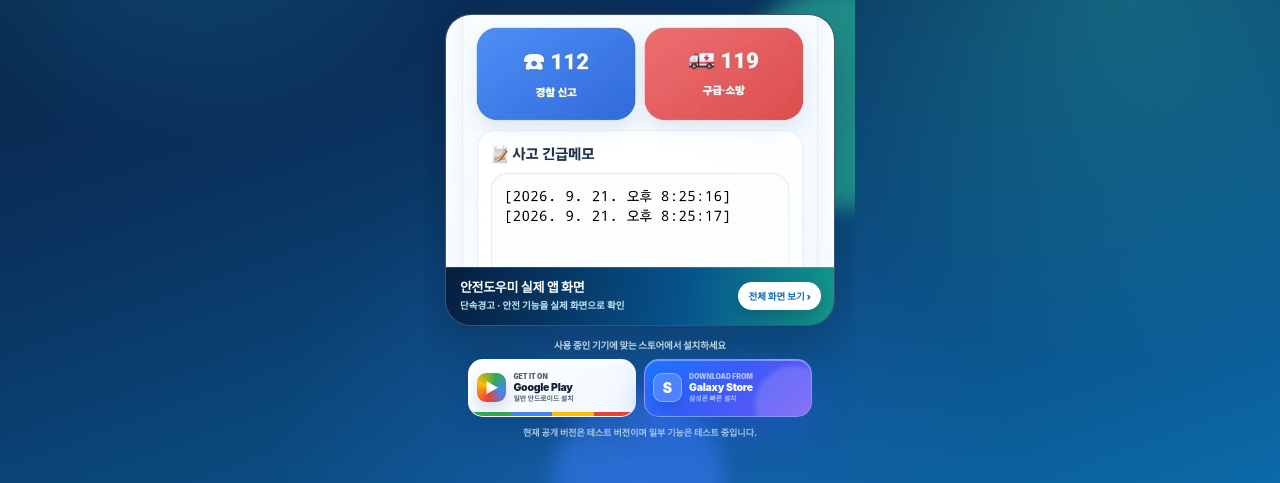
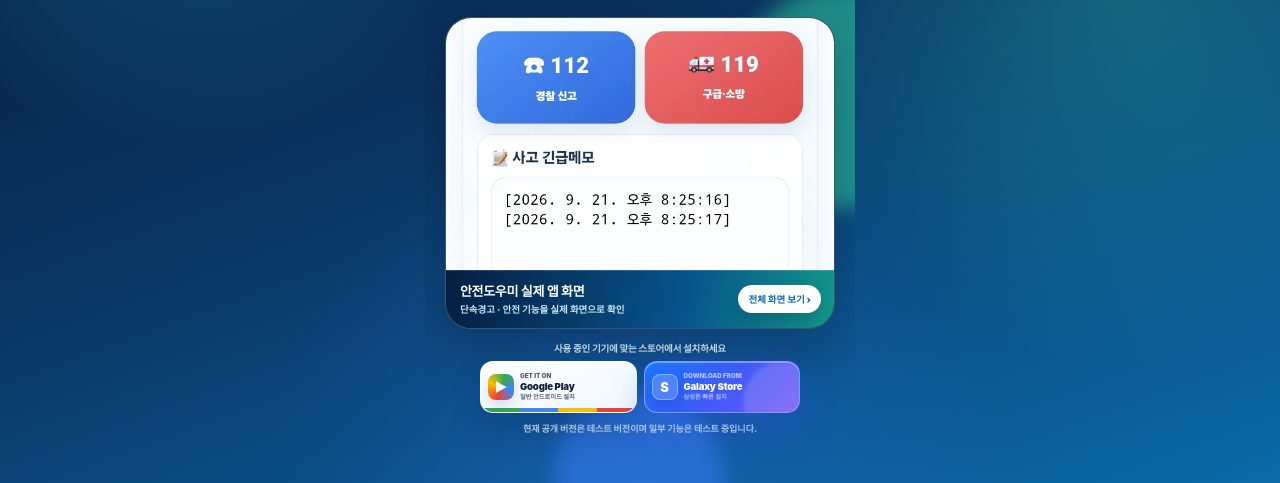
Before and after one commit to sunpeaker1/baedal-jjakkung-download, a website: page main-draft2/index.html in a window 1280 px wide. Shown: the part 317-800 px from the top of the page. Drawn offline with Linux system fonts and the light colour scheme.

Commit message:
Shrink store download cards one more step

```diff
--- a/main-draft2/index.html
+++ b/main-draft2/index.html
@@ -71,9 +71,9 @@
 }
 .visual:active{transform:translateY(1px)}
 .storeIntro{margin-top:12px;text-align:center;color:#dff4ff;font-size:9.5px;font-weight:900;letter-spacing:-.15px}
-.storeActions{display:grid;grid-template-columns:1fr 1fr;gap:8px;width:88%;max-width:350px;margin:7px auto 0}
+.storeActions{display:grid;grid-template-columns:1fr 1fr;gap:7px;width:84%;max-width:320px;margin:6px auto 0}
 .storeBtn{
-  min-height:58px;border-radius:15px;display:flex;align-items:center;gap:7px;padding:7px 8px;
+  min-height:52px;border-radius:13px;display:flex;align-items:center;gap:6px;padding:6px 7px;
   border:1px solid rgba(255,255,255,.34);position:relative;overflow:hidden;
   box-shadow:0 15px 30px rgba(0,32,84,.22),inset 0 1px 0 rgba(255,255,255,.72)
 }
@@ -93,8 +93,8 @@
   box-shadow:0 16px 34px rgba(45,80,229,.34),inset 0 1px 0 rgba(255,255,255,.34)
 }
 .storeIcon{
-  flex:0 0 29px;width:29px;height:29px;border-radius:9px;display:grid;place-items:center;
-  font-size:14px;font-weight:1000;position:relative;z-index:1
+  flex:0 0 26px;width:26px;height:26px;border-radius:8px;display:grid;place-items:center;
+  font-size:13px;font-weight:1000;position:relative;z-index:1
 }
 .storeBtn.google .storeIcon{
   color:#fff;background:conic-gradient(from 20deg,#34a853,#4285f4,#ea4335,#fbbc05,#34a853);
@@ -105,9 +105,9 @@
   box-shadow:0 7px 16px rgba(19,42,144,.22)
 }
 .storeText{min-width:0;display:block;text-align:left;line-height:1.08;position:relative;z-index:1}
-.storeText small{display:block;font-size:6.9px;font-weight:900;opacity:.72;margin-bottom:2px;white-space:nowrap}
-.storeText strong{display:block;font-size:10.5px;font-weight:1000;letter-spacing:-.25px;white-space:nowrap}
-.storeText em{display:block;margin-top:2px;font-style:normal;font-size:6.9px;font-weight:850;opacity:.72;white-space:nowrap}
+.storeText small{display:block;font-size:6.3px;font-weight:900;opacity:.72;margin-bottom:2px;white-space:nowrap}
+.storeText strong{display:block;font-size:9.6px;font-weight:1000;letter-spacing:-.2px;white-space:nowrap}
+.storeText em{display:block;margin-top:2px;font-style:normal;font-size:6.3px;font-weight:850;opacity:.72;white-space:nowrap}
 .storeBtn.samsung .storeText small,.storeBtn.samsung .storeText em{color:rgba(255,255,255,.82)}
 .storeBtn:active{transform:translateY(2px);filter:brightness(.98)}
 .note{margin-top:9px;text-align:center;color:#bcd9ed;font-size:9px;font-weight:800}
@@ -117,7 +117,7 @@
   .topBrowse{padding:9px 10px;font-size:10px}
   .hero{padding-top:18px}.badge{font-size:10px}h1{font-size:37px}.lead{font-size:13.5px}
   .visual{margin-top:17px}.visualFooter{min-height:54px;padding:9px 11px 10px 12px}.visualFooterText strong{font-size:12px}.visualFooterText small{font-size:8.8px}.visualCta{padding:6px 8px;font-size:8.8px}
-  .storeActions{grid-template-columns:1fr 1fr;gap:7px;width:92%;max-width:330px}.storeBtn{min-height:54px;padding:6px 7px;gap:6px;border-radius:14px}.storeIcon{width:27px;height:27px;flex-basis:27px;font-size:13px}.storeText strong{font-size:9.8px}.storeText small{font-size:6.5px}.storeText em{font-size:6.5px}
+  .storeActions{grid-template-columns:1fr 1fr;gap:6px;width:82%;max-width:300px}.storeBtn{min-height:50px;padding:5px 6px;gap:5px;border-radius:12px}.storeIcon{width:24px;height:24px;flex-basis:24px;font-size:12px}.storeText strong{font-size:9px}.storeText small{font-size:6px}.storeText em{font-size:6px}
 }
 </style>
 </head>
```
